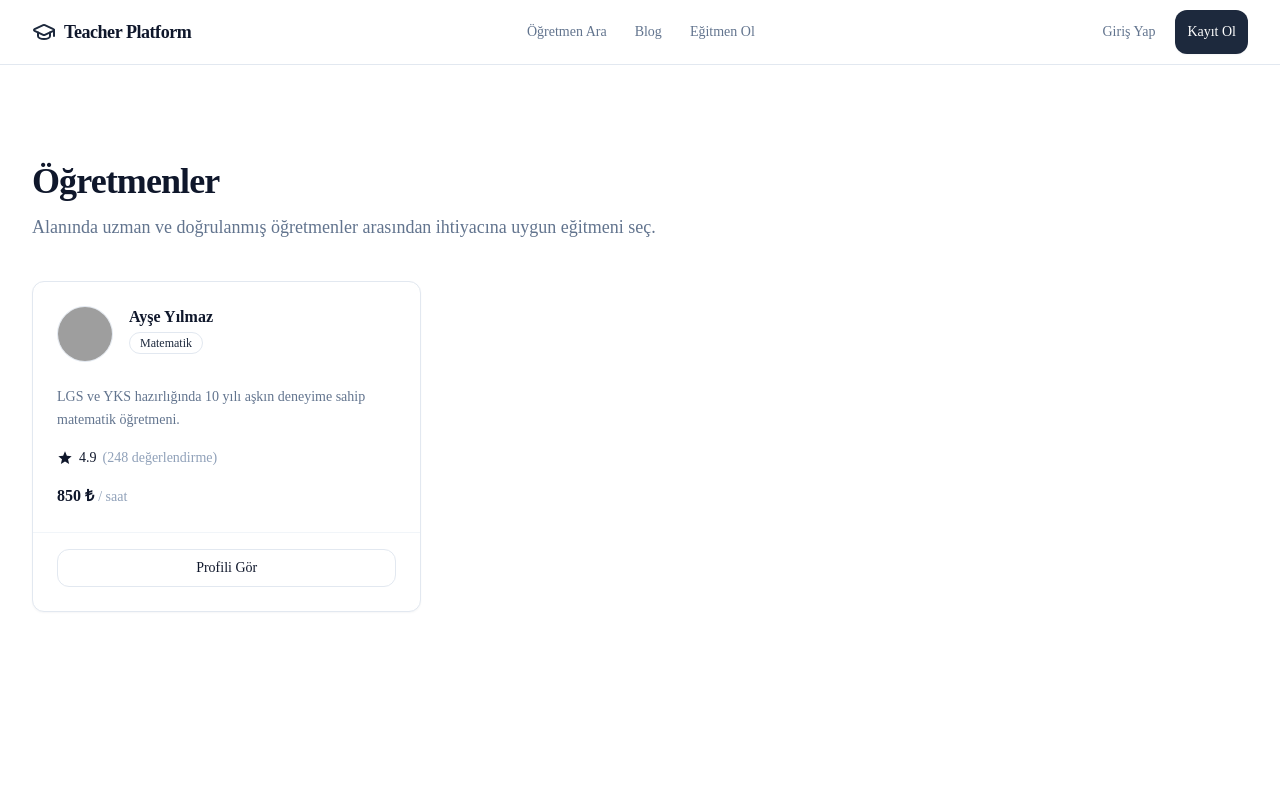
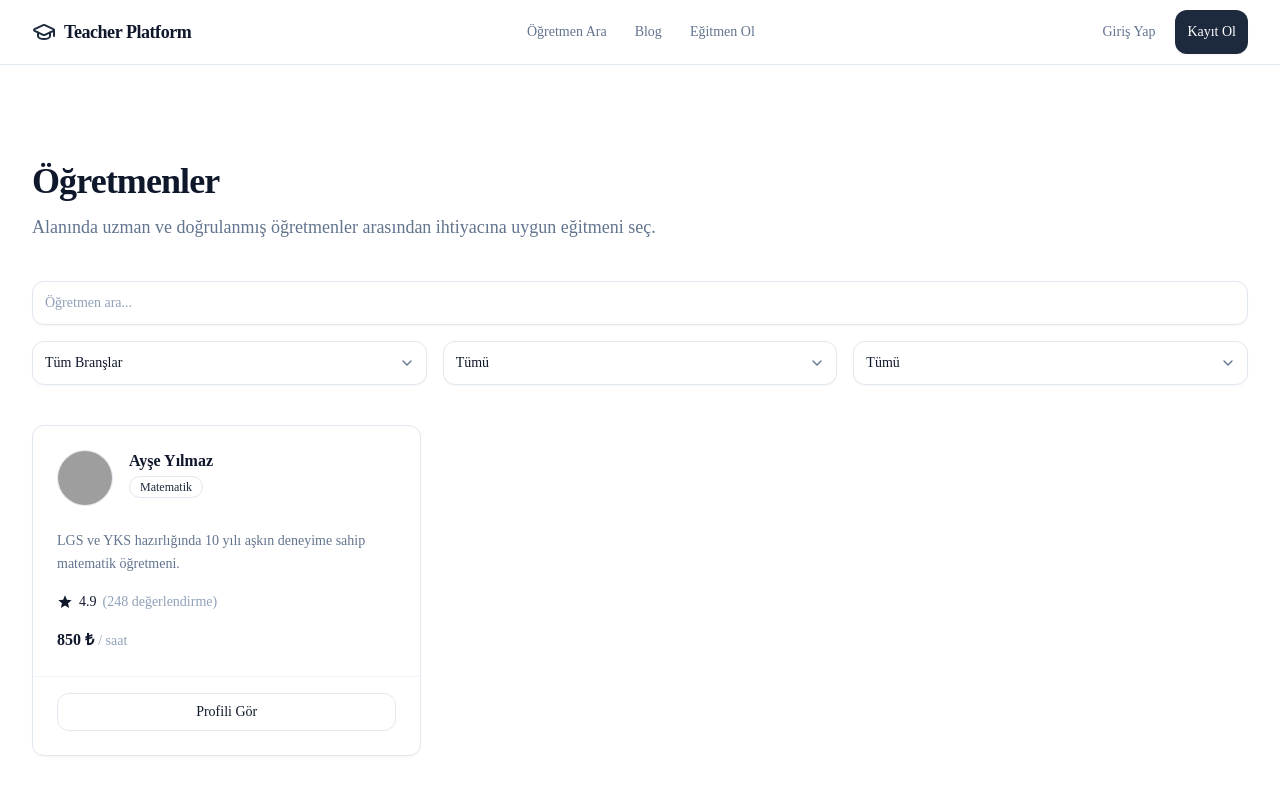
Before and after one commit to KOFTIMUS/TeacherPlatform, a Next.js app: page /teachers in a window 1280 px wide. Shown: the top 794 px of the page. Built offline with nearby package versions, Linux system fonts and the light colour scheme; grey boxes are pictures that could not be loaded.

Commit message:
Modül 4.8 - Teacher filters sayfaya eklendi

```diff
--- a/src/app/teachers/page.tsx
+++ b/src/app/teachers/page.tsx
@@ -1,8 +1,9 @@
 import type { Metadata } from "next";
 
+import { TeacherCard } from "@/components/teacher";
+import { TeacherFilters } from "@/components/teacher/teacher-filters";
 import { Container } from "@/components/ui/container";
 import { Section } from "@/components/ui/section";
-import { TeacherCard } from "@/components/teacher";
 import { teachers } from "@/lib/data/teachers";
 
 export const metadata: Metadata = {
@@ -23,11 +24,14 @@ export default function TeachersPage() {
             >
               Öğretmenler
             </h1>
+
             <p className="max-w-2xl text-lg text-foreground-muted">
               Alanında uzman ve doğrulanmış öğretmenler arasından ihtiyacına
               uygun eğitmeni seç.
             </p>
           </div>
+
+          <TeacherFilters />
 
           <div className="grid grid-cols-1 gap-6 md:grid-cols-2 lg:grid-cols-3">
             {teachers.map((teacher) => (
--- a/src/components/teacher/index.ts
+++ b/src/components/teacher/index.ts
@@ -1,3 +1,4 @@
-// Teacher bileşenleri barrel export
 export { TeacherCard } from "./teacher-card";
 export type { TeacherCardProps } from "./teacher-card";
+
+export { TeacherFilters } from "./teacher-filters";
```
